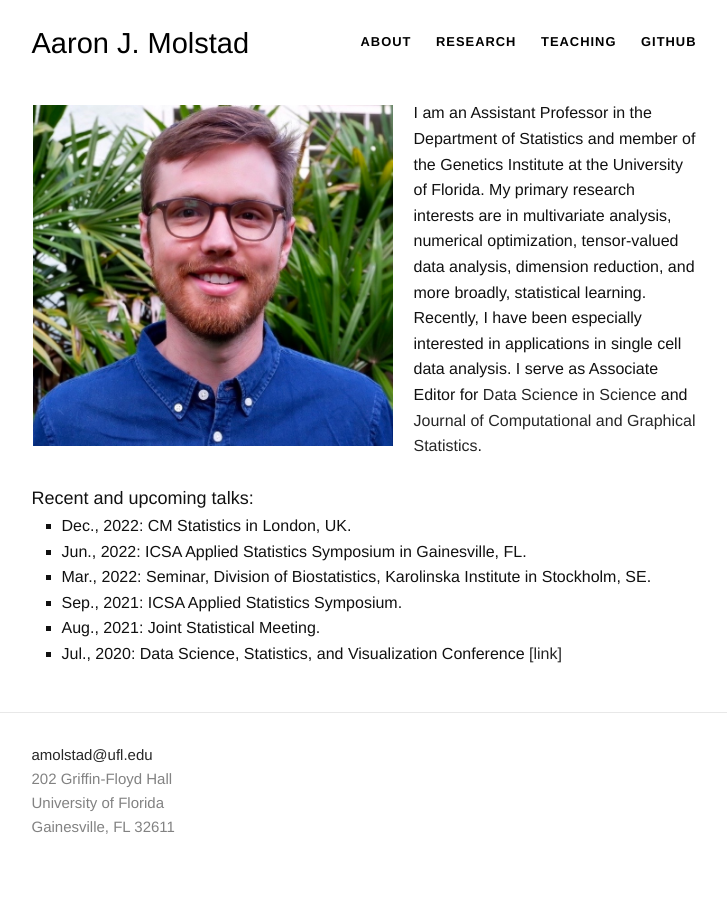
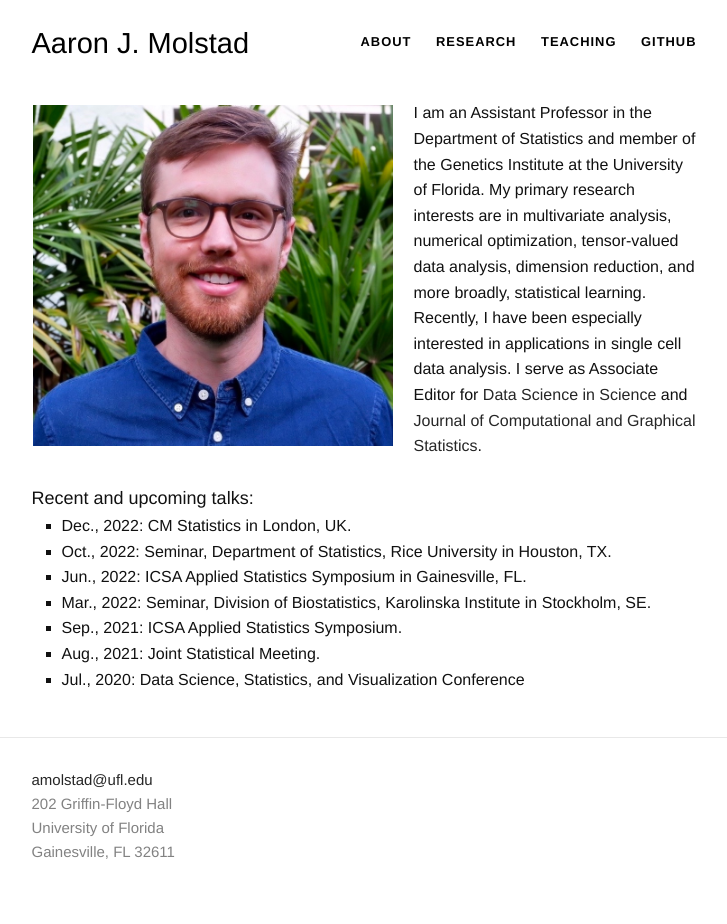
Before and after one commit to ajmolstad/ajmolstad.github.io, a Jekyll site: the page built from index.html, in a window 1280 px wide. Shown: the whole page, without its empty margins (276-1003 px from the left). Built offline with Jekyll 4.4.1, drawn with Linux system fonts in a browser that asks for light colours; before the commit the page ends 900 px from its top, so only the background shows below that.

Commit message:
Update index.html

```diff
--- a/index.html
+++ b/index.html
@@ -43,11 +43,12 @@ University of Florida <br>
 <font size="4">Recent and upcoming talks:</font>
 <ul style="list-style-type:square;">
   <li> Dec., 2022: CM Statistics in London, UK. </li>
+    <li> Oct., 2022: Seminar, Department of Statistics, Rice University in Houston, TX. </li>
   <li> Jun., 2022: ICSA Applied Statistics Symposium in Gainesville, FL. </li>
   <li> Mar., 2022: Seminar, Division of Biostatistics, Karolinska Institute in Stockholm, SE. </li>
 	<li> Sep., 2021:  ICSA Applied Statistics Symposium. </li>
 	<li> Aug., 2021: Joint Statistical Meeting.  </li>
-<li> Jul., 2020: Data Science, Statistics, and Visualization Conference <a href="https://www.samsi.info/programs-and-activities/research-workshops/2020-data-science-statistics-and-visualisation-conference-july-29-31-2020/"> [link] </a> </li>
+<li> Jul., 2020: Data Science, Statistics, and Visualization Conference </li>
 
 </ul>
 
```
